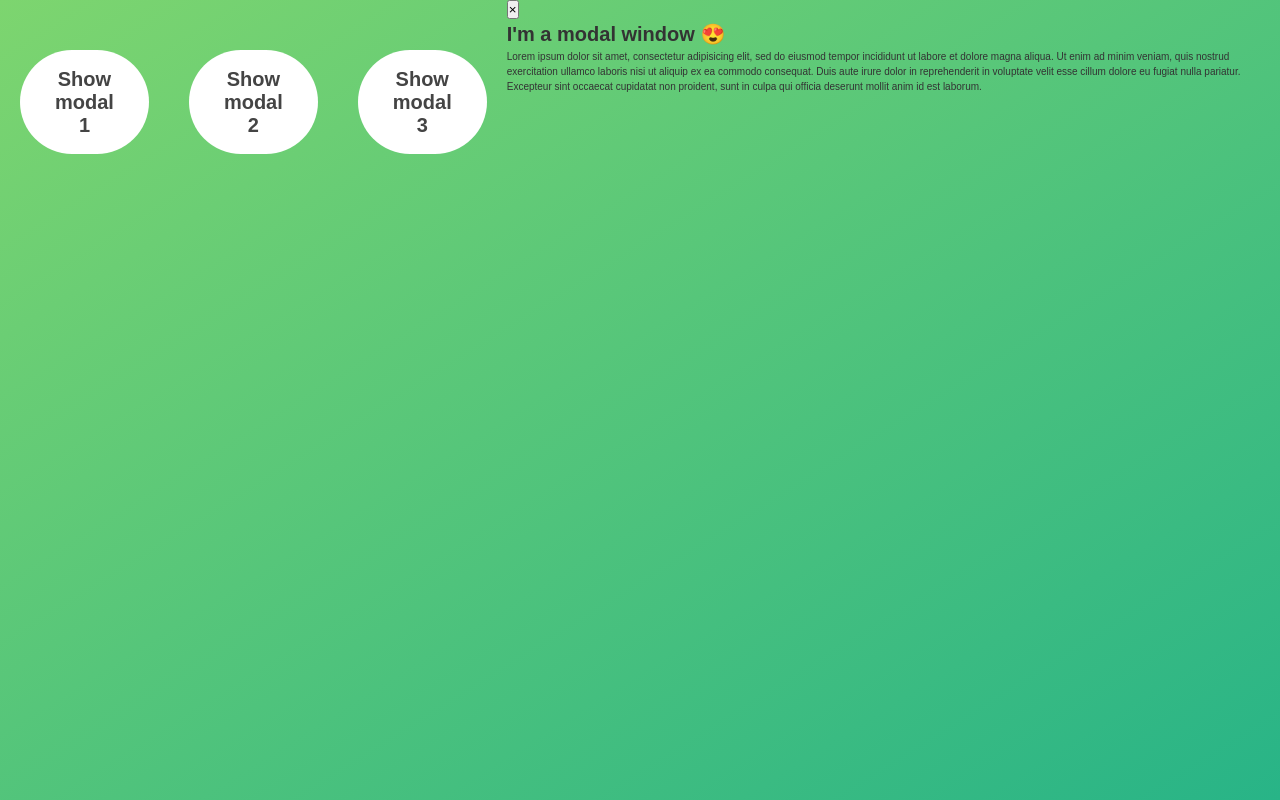
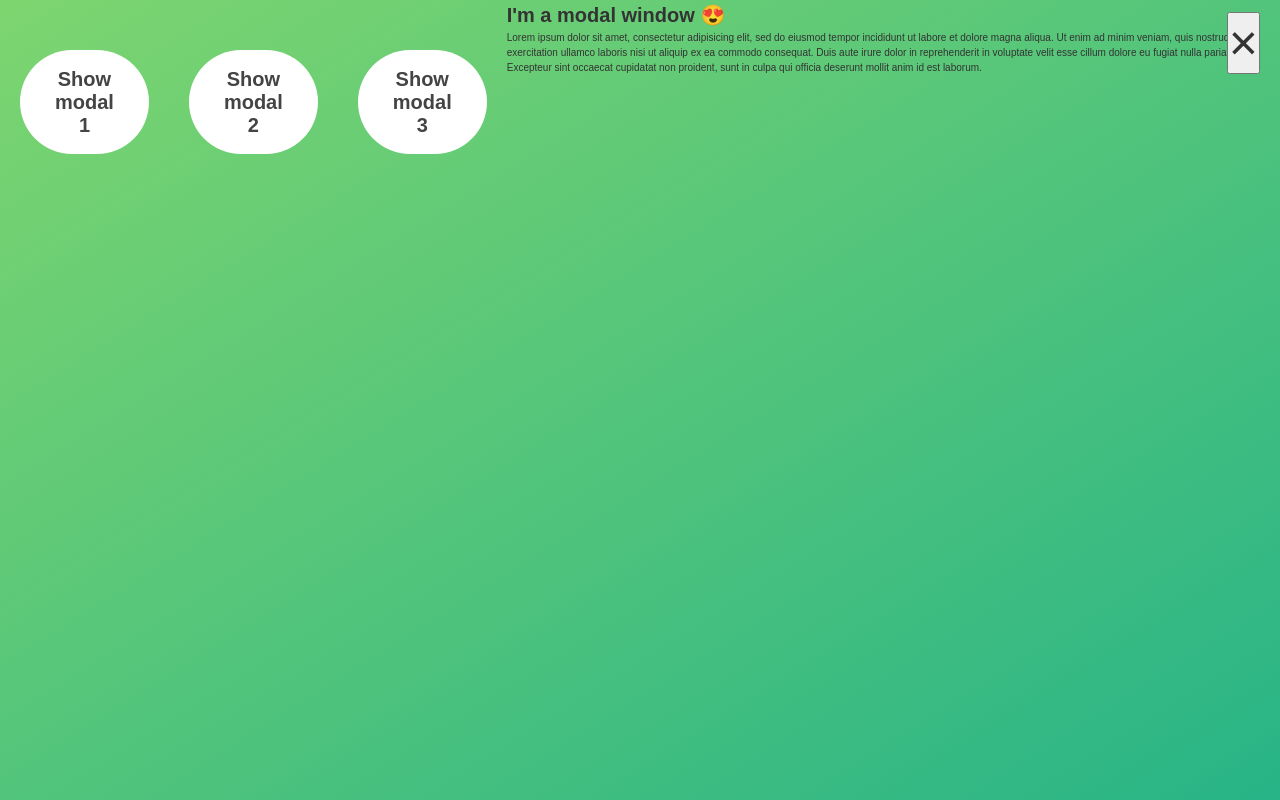
Before and after one commit to GentleMizt/Modal-Js-Game, a plain HTML site: page index.html in a window 1280 px wide. Drawn offline with Linux system fonts and the light colour scheme; a script that the page names is missing.

Commit message:
progress

```diff
--- a/style.css
+++ b/style.css
@@ -31,3 +31,12 @@ body{
     border-radius: 10rem;
     cursor: pointer;
 }
+
+.close-modal{
+    position: absolute;
+    top: 1.2rem;
+    right: 2rem;
+    font-size: 5rem;
+    color: #333;
+
+}
```
